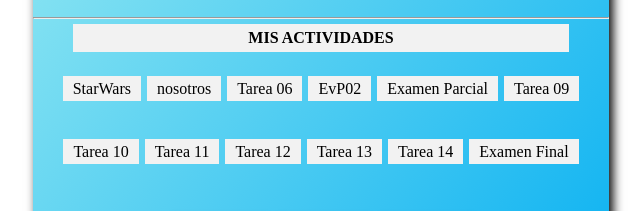
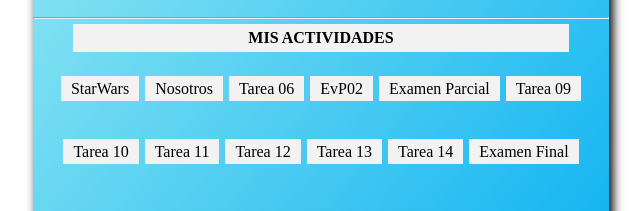
Before and after one commit to Jhon1911-hub/Jhon1911-hub.github.io, a plain HTML site: page index.html in a window 1280 px wide. Shown: the part 406-617 px from the top of the page, 319-959 px from the left. Drawn offline with Linux system fonts and the light colour scheme.

Commit message:
Update index.html

```diff
--- a/index.html
+++ b/index.html
@@ -24,7 +24,7 @@ v<!DOCTYPE html>
             <ul>
                 <!--tarea04,tarea05,evp2,exp son los nombres de los repositorios github secundarios-->
                 <li><a href="/starwars/index.html">StarWars</a></li>
-                <li><a href="/nosotros/nosotros.html">nosotros</a></li>
+                <li><a href="/nosotros/nosotros.html">Nosotros</a></li>
                 <li><a href="/tarea06/index.html">Tarea 06</a></li>
                 <li><a href="/evp2/index.html">EvP02</a></li>
                 <li><a href="/exp/index.html">Examen Parcial</a></li>
```
